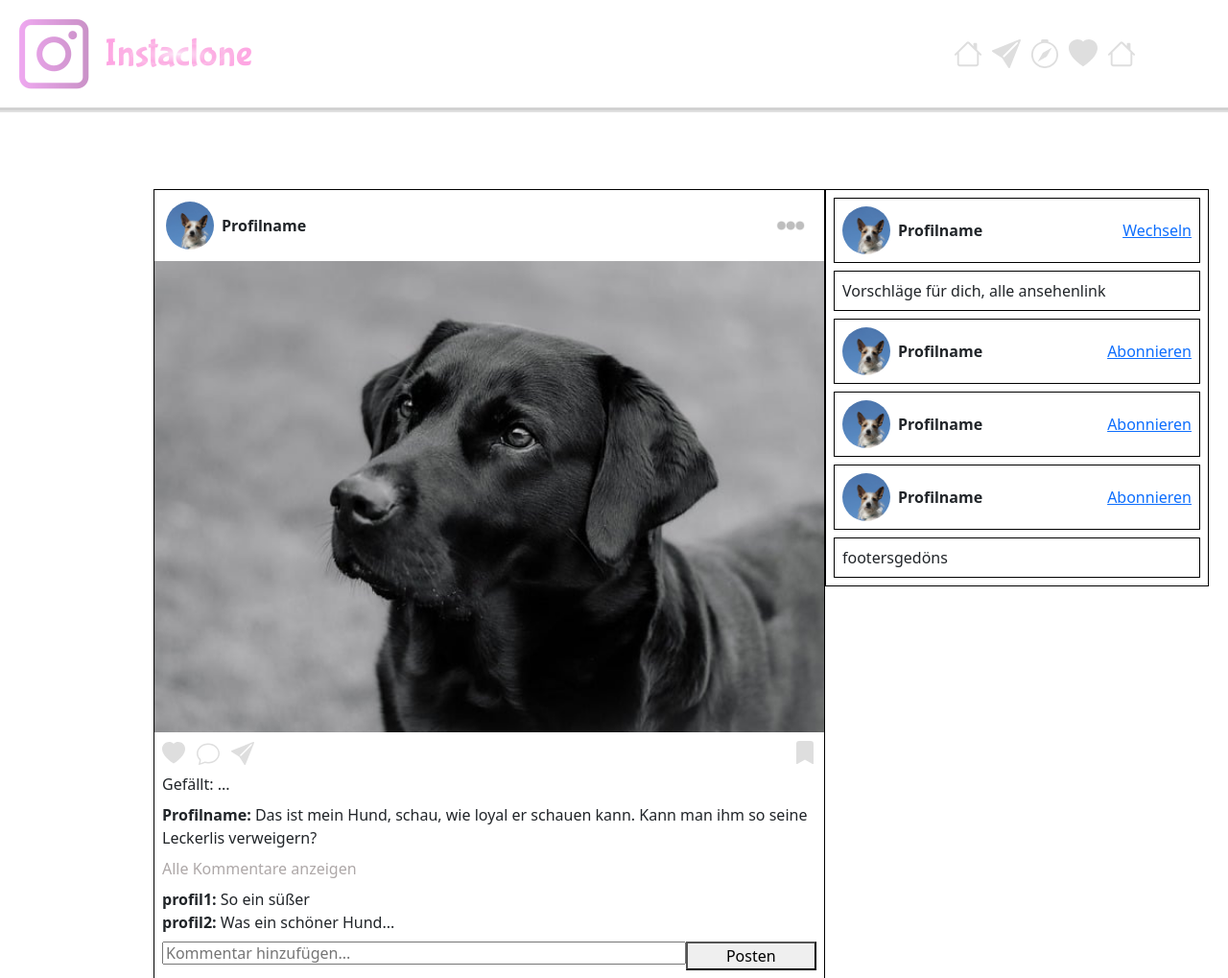
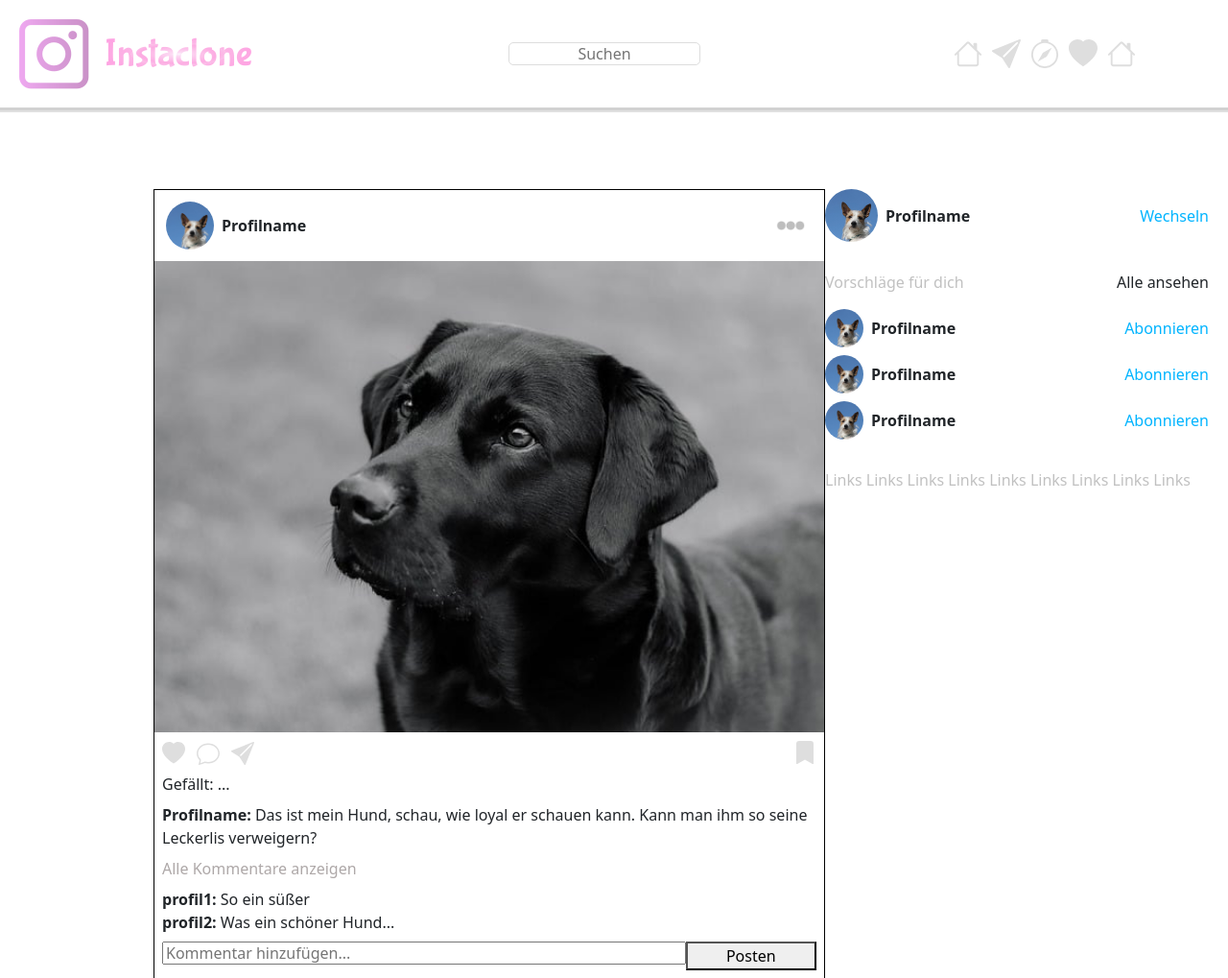
Before and after one commit to kaix6/Instaclone, a website: page index.html in a window 1280 px wide. Shown: the top 1019 px of the page at 96% size. Drawn offline with nearby package versions, Linux system fonts and the light colour scheme.

Commit message:
friendbox

```diff
--- a/index.html
+++ b/index.html
@@ -17,6 +17,8 @@
         <img src="img/logo.png" alt="logo" />
       </div>
 
+      <input class="searchfield" placeholder="Suchen">
+
       <div class="navbar">
         <a href="#"> <img src="img/house.svg">  </a>
         <a href="#"> <img src="img/send-fill.svg">  </a>
--- a/script.js
+++ b/script.js
@@ -43,20 +43,35 @@ render();
 function createFriendsbox() {
   document.getElementById("friends").innerHTML = `
 <div class="friendscontainer">
-  <div class="friendsbox">
+  <div class="friendsbox-self-profil">
     <div class="postprofil"><img class="profil" src="img/profilepic.jpg" alt="post1"><span>Profilname</span></div> <a href=''>Wechseln</a>
   </div>
-  <div class="vorschläge">Vorschläge für dich, alle ansehenlink</div>
+
+  <div class="vorschläge"><span class="filter">Vorschläge für dich</span><span class="hover">Alle ansehen</span></div>
+
   <div class="friendsbox">
     <div class="postprofil"><img class="profil" src="img/profilepic.jpg" alt="post1"><span>Profilname</span></div> <a href=''>Abonnieren</a>
   </div>
+
   <div class="friendsbox">
     <div class="postprofil"><img class="profil" src="img/profilepic.jpg" alt="post1"><span>Profilname</span></div> <a href=''>Abonnieren</a>
   </div>
+
   <div class="friendsbox">
     <div class="postprofil"><img class="profil" src="img/profilepic.jpg" alt="post1"><span>Profilname</span></div> <a href=''>Abonnieren</a>
   </div>
-  <footer>footersgedöns</footer>
+
+  <footer>
+  <a href'#'>Links</a>
+  <a href"#">Links</a>
+  <a href"#">Links</a>
+  <a href"#">Links</a>
+  <a href"#">Links</a>
+  <a href"#">Links</a>
+  <a href"#">Links</a>
+  <a href"#">Links</a>
+  <a href"#">Links</a>
+  </footer>
 </div>
 `;
 }
--- a/style.css
+++ b/style.css
@@ -71,7 +71,6 @@ header {
 .postbar img:hover {
   opacity: 0.6;
 }
-
 
 .likes {
   margin-top: 8px;
@@ -151,35 +150,75 @@ input {
   width: 80%;
 }
 
+.searchfield {
+  width: 200px;
+  text-align: center;
+  border-radius: 5px;
+  border: 1px solid #dddddd;
+}
+
 button {
   width: 20%;
   height: 30px;
 }
 
 .friendscontainer {
-  border: 1px solid black;
   width: 400px;
 }
 
+.friendscontainer a {
+  text-decoration: none;
+  color: rgb(0, 180, 255);
+}
+
+.friendscontainer a:hover {
+  text-decoration: underline;
+}
+
+.hover:hover {
+  text-decoration: underline;
+  cursor: pointer;
+}
+
+.filter {
+  filter: invert(96%) sepia(0%) saturate(0%) hue-rotate(237deg) brightness(93%)
+    contrast(94%);
+}
 .friendsbox {
-  border: 1px solid black;
-  margin: 8px;
-  padding: 8px;
   display: flex;
   justify-content: space-between;
   align-items: center;
+  margin-bottom: 8px;
+}
+
+.friendsbox-self-profil {
+  display: flex;
+  justify-content: space-between;
+  align-items: center;
+  margin-bottom: 8px;
+}
+
+.friendsbox-self-profil img {
+  height: 55px;
+  width: 55px;
+}
+
+.friendsbox img {
+  height: 40px;
+  width: 40px;
 }
 
 footer {
-  border: 1px solid black;
-  margin: 8px;
-  padding: 8px;
+  margin-top: 30px;
+  filter: invert(96%) sepia(0%) saturate(0%) hue-rotate(237deg) brightness(93%)
+    contrast(94%);
 }
 
 .vorschläge {
-  border: 1px solid black;
-  margin: 8px;
-  padding: 8px;
+  display: flex;
+  justify-content: space-between;
+  margin-top: 30px;
+  margin-bottom: 16px;
 }
 
 .opacity-color {
```
Also changed, not shown: img/search.svg (added), 1 other file.
